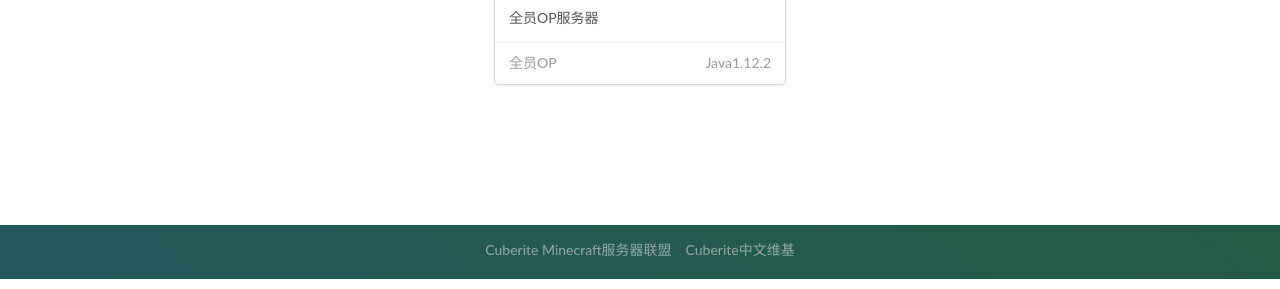
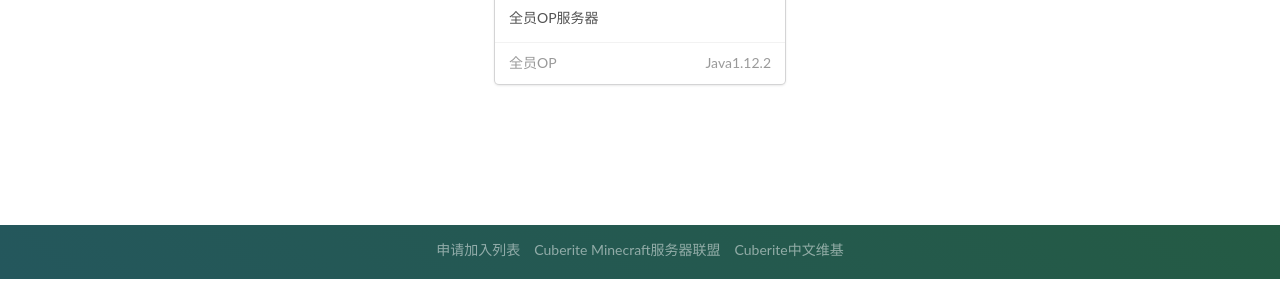
Before and after one commit to dfggmc/dfgg-resource-site, a plain HTML site: page index.html in a window 1280 px wide. Shown: the part 511-800 px from the top of the page. Drawn offline with Linux system fonts and the light colour scheme; a web font is replaced by a local one.

Commit message:
Update index.html

```diff
--- a/index.html
+++ b/index.html
@@ -94,6 +94,7 @@
 		<footer class="ui inverted cuberite-theme cuberite-navigation footer segment">
 	<div class="ui center aligned container">
 		<div class="ui inverted horizontal link list">
+			<a class="item" href="mailto:peg195@dingtalk.com">申请加入列表</a>
 			<a class="item" href="https://cmsa.dfggmc.top">Cuberite Minecraft服务器联盟</a>
 			<a class="item" href="https://wiki.cuberite.dfggmc.top">Cuberite中文维基</a>
 		</div>
```
